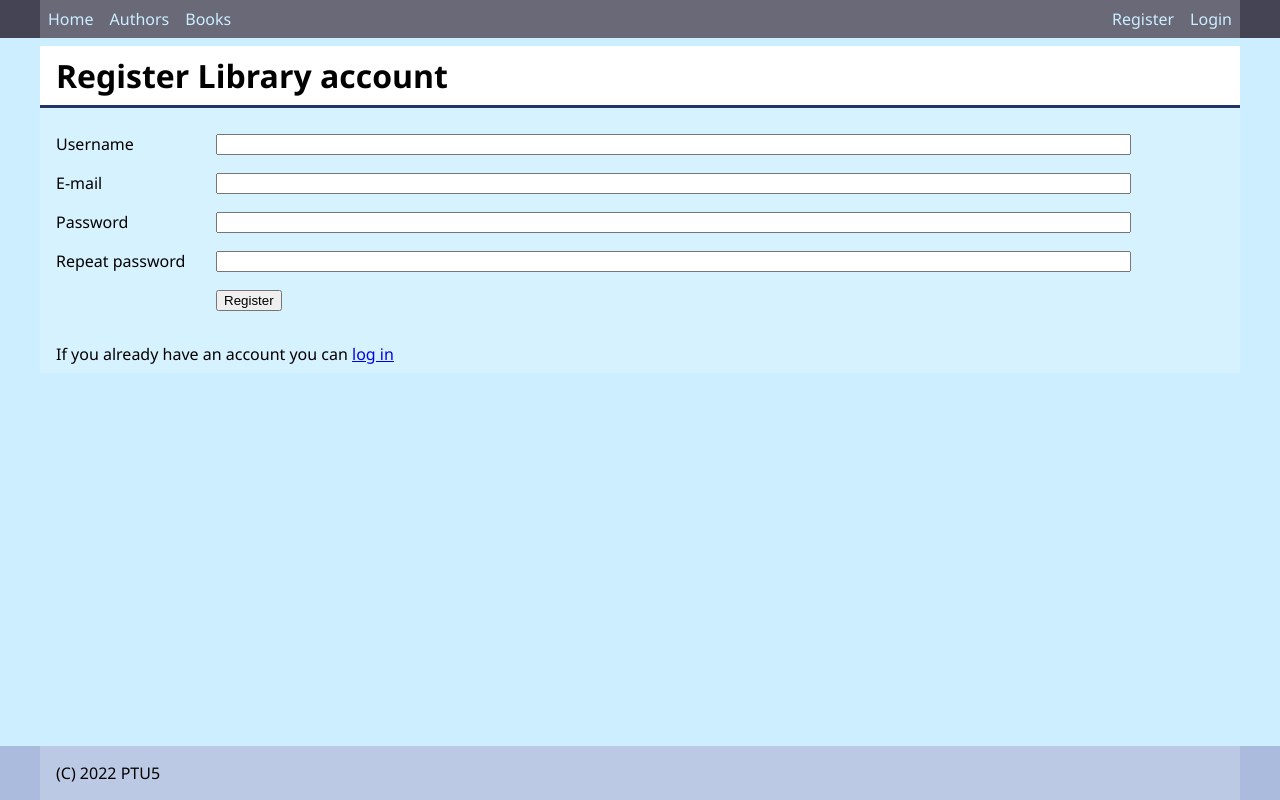
After one commit to artyshokas/django_library, a Django app: page /user_profile/register/ in a window 1280 px wide. The commit adds this page. Run offline with Django 4.2, Linux system fonts and the light colour scheme.

Commit message:
registration form, register view, errors catch & css

```diff
--- a/ptu5_library/library/static/library/css/base.css
+++ b/ptu5_library/library/static/library/css/base.css
@@ -163,6 +163,21 @@ table {
     padding: 0.5rem;
 }
 
+.form-grid {
+    grid-template-columns: 10rem auto;
+}
+
+.form-grid input {
+    width: 90%;
+}
+
+.form-grid div {
+    display: inline-block;
+    padding: 0.5rem;
+    align-self: center;
+    justify-self: stretch;
+}
+
 .my-books-table {
     grid-template-columns: 2fr 1fr 1fr;
 }
@@ -190,3 +205,20 @@ table {
     color: #900;
     font-weight: bold;
 }
+
+.alert {
+    padding: 0.5rem 1rem;
+    border: 3px solid #999;
+}
+
+.alert-error {
+    background-color: #f99;
+    color: #900;
+    border-color: #900;
+}
+
+.alert-success {
+    background-color: #afa;
+    color: #070;
+    border-color: #070;
+}
--- a/ptu5_library/library/templates/library/base.html
+++ b/ptu5_library/library/templates/library/base.html
@@ -24,7 +24,7 @@
                     {% endif %}
                     <a href="{% url 'logout' %}">Logout</a>
                 {% else %}
-                    <span></span>
+                    <a href="{% url 'register' %}">Register</a>
                     <a href="{% url 'login' %}{% if not '/accounts/' in request.path %}?next={{ request.path }}{% endif %}">Login</a>
                 {% endif %}
             {% endblock nav %}
--- /dev/null
+++ b/ptu5_library/user_profile/templates/user_profile/register.html
@@ -0,0 +1,30 @@
+{% extends 'library/base.html' %}
+{% block title %}Register {{ block.super }} account{% endblock title %}
+{% block content %}
+<h1>Register Library account</h1>
+
+{% if messages %}
+    {% for message in messages %}
+        <div class="alert alert-{{ message.tags }}">{{ message }}</div>
+    {% endfor %}
+{% endif %}
+
+<form action="" method="post">
+    {% csrf_token %}
+    <div class="table-grid form-grid">
+        <div><label for="username">Username</label></div>
+        <div><input type="text" name="username" value="{{request.POST.username}}"></div>
+        <div><label for="email">E-mail</label></div>
+        <div><input type="text" name="email" value="{{request.POST.email}}"></div>
+        <div><label for="password">Password</label></div>
+        <div><input type="password" name="password"></div>
+        <div><label for="password2">Repeat password</label></div>
+        <div><input type="password" name="password2"></div>
+        <div></div>
+        <div><button type="submit">Register</button></div>
+    </div>
+</form>
+
+<p>If you already have an account you can <a href="{% url 'login' %}">log in</a></p>
+
+{% endblock content %}
--- a/ptu5_library/user_profile/urls.py
+++ b/ptu5_library/user_profile/urls.py
@@ -1,5 +1,6 @@
 from django.urls import path
+from . import views
 
 urlpatterns = [
-
+    path('register/', views.register, name='register')
 ]
--- a/ptu5_library/user_profile/views.py
+++ b/ptu5_library/user_profile/views.py
@@ -1,3 +1,35 @@
-from django.shortcuts import render
+from django.shortcuts import render, redirect
+from django.contrib.auth import get_user_model
+from django.views.decorators.csrf import csrf_protect
+from django.contrib import messages
+from django.core.validators import validate_email
 
-# Create your views here.
+User = get_user_model()
+
+@csrf_protect
+def register(request):
+    if request.method == "POST":
+        username = request.POST.get('username')
+        email = request.POST.get('email')
+        password = request.POST.get('password')
+        password2 = request.POST.get('password2')
+        error = False
+        if not username or User.objects.filter(username=username).first():
+            messages.error(request, 'Username not entered or username already exists. ')
+            error = True
+        if not email or User.objects.filter(email=email).first():
+            messages.error(request, 'Email not entered or user with this Email already exists')
+            error = True
+        else:
+            try:
+                validate_email(email)
+            except:
+                messages.error(request, 'Invalid Email.' )
+                error = True
+        if not password or not password2 or password != password2:
+            messages.error(request, 'Passwords not entered or passwords do not match.' )
+            error = True
+        if not error:
+            messages.success(request, 'User registration successful. You can log in now.')
+
+    return render(request, 'user_profile/register.html')
```
